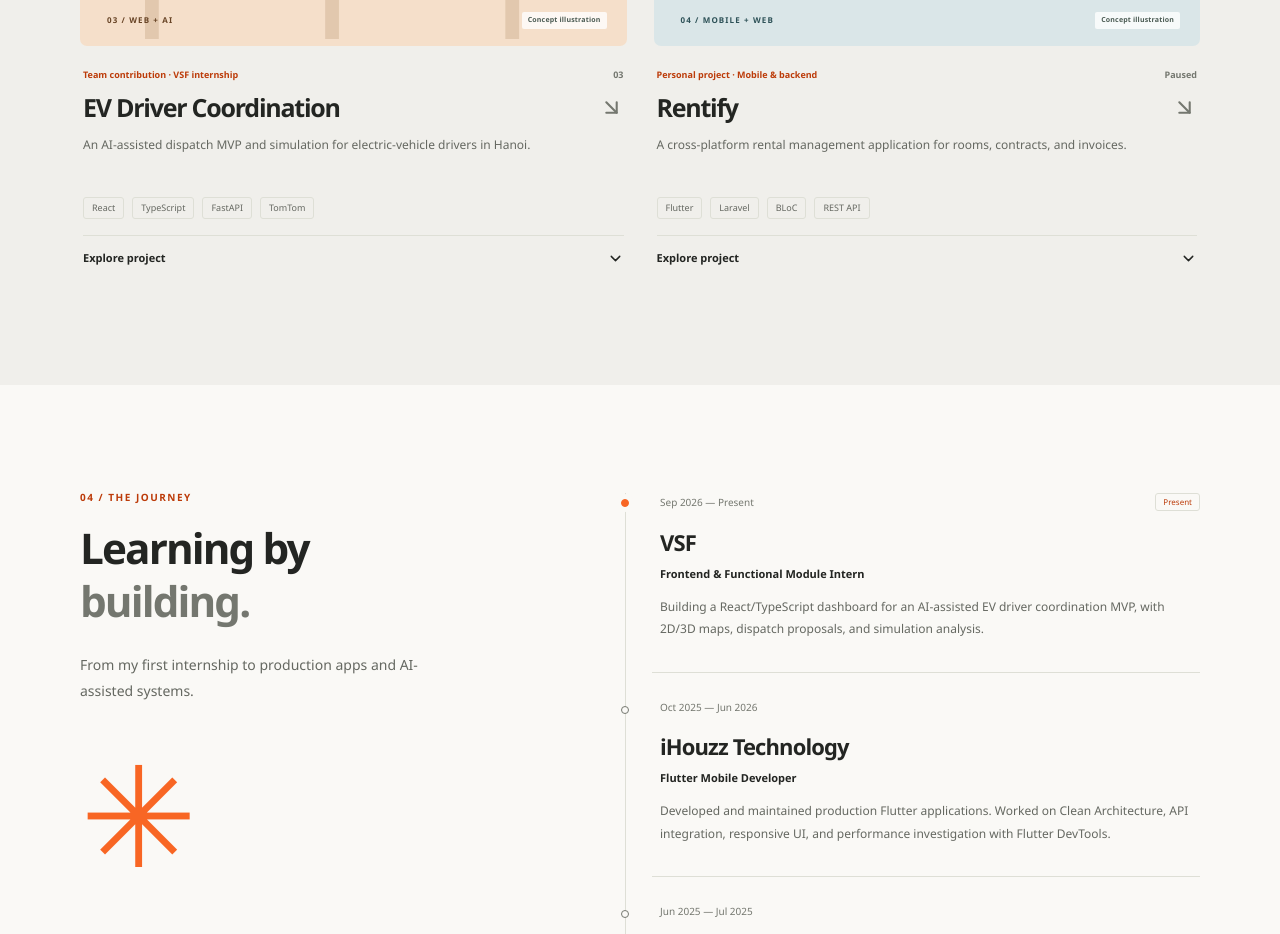
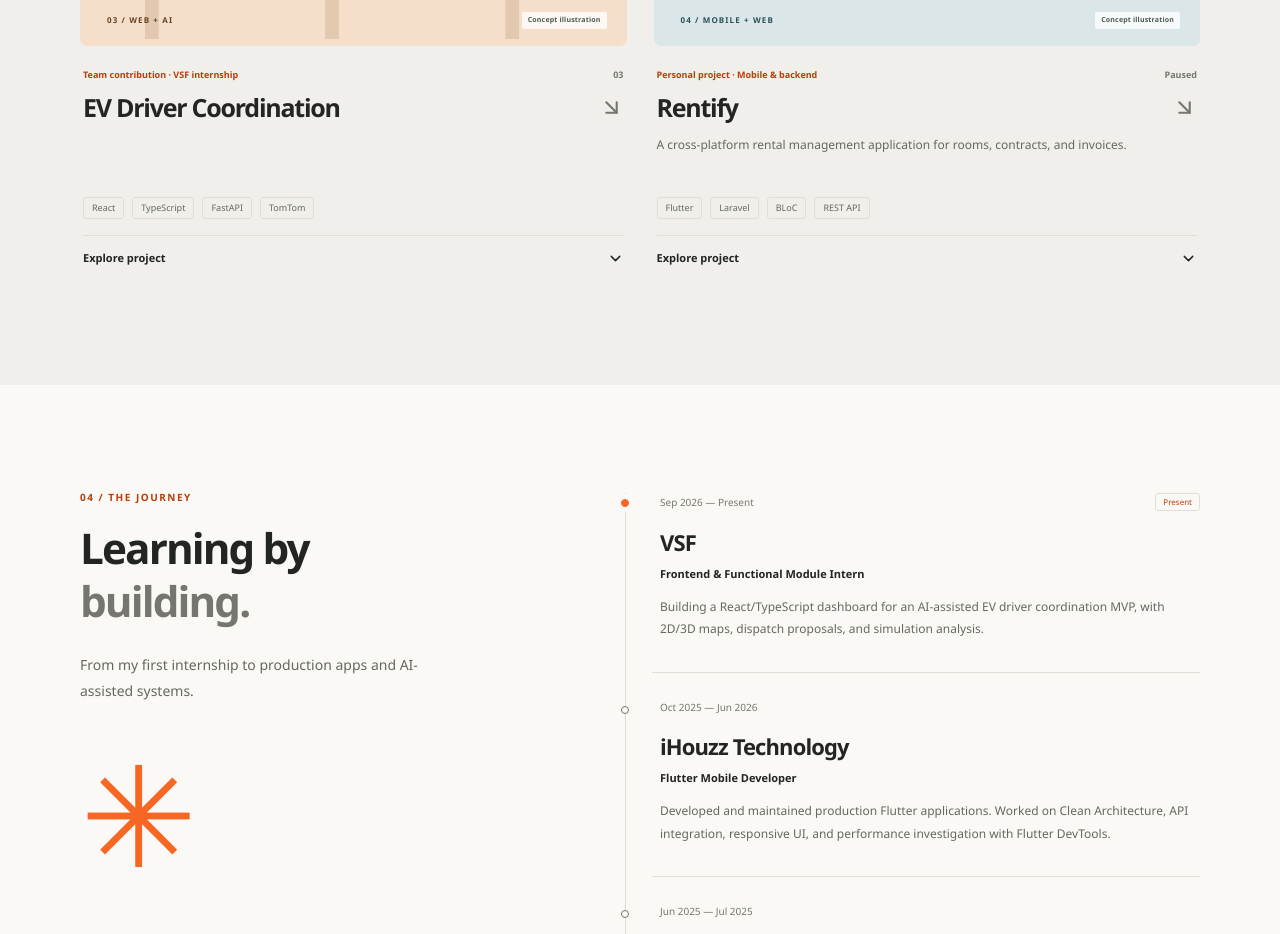
Before and after one commit to ScrotJame/MyPortfolio, a React (Vite) app: page / in a window 1280 px wide. Shown: the part 3540-4474 px from the top of the page. Built offline with nearby package versions, Linux system fonts and the light colour scheme.

Commit message:
change: des

```diff
--- a/src/data/content.ts
+++ b/src/data/content.ts
@@ -85,7 +85,7 @@
   experienceHeading: 'Kinh nghiệm làm việc', experienceIntro: 'Từ kỳ thực tập đầu tiên đến ứng dụng production và hệ thống tích hợp AI.',
   current: 'Hiện tại',
   experiences: [
-    { company: 'VSF', role: 'Thực tập Frontend & Phát triển module', date: '09/2026 — Hiện tại', description: 'Xây dựng dashboard React/TypeScript cho MVP điều phối tài xế xe điện bằng AI, với bản đồ 2D/3D, đề xuất điều phối và phân tích mô phỏng.' },
+    { company: 'VSF', role: 'Thực tập Frontend & Phát triển module', date: '09/2026 — Hiện tại', description: '' },
     { company: 'iHouzz Technology', role: 'Lập trình viên Flutter', date: '10/2025 — 06/2026', description: 'Phát triển và bảo trì ứng dụng Flutter production. Áp dụng Clean Architecture, tích hợp API, xây dựng UI responsive và phân tích hiệu năng bằng Flutter DevTools.' },
     { company: 'Enspire Digital', role: 'Lập trình viên Mobile Game', date: '06/2025 — 07/2025', description: 'Bảo trì ứng dụng Flutter và kết nối module iOS native với Unity bằng Platform Channels. Hoàn thiện tính năng, hình ảnh và độ ổn định ứng dụng.' },
     { company: 'IMSOFT', role: 'Thực tập lập trình game', date: '02/2025 — 04/2025', description: 'Tích lũy kinh nghiệm thực hành ban đầu trong phát triển game.' },
--- a/src/data/projects.ts
+++ b/src/data/projects.ts
@@ -44,7 +44,7 @@
   {
     id: 'dispatch', name: 'EV Driver Coordination',
     label: { en: 'A clearer view of city-wide dispatch.', vi: 'Góc nhìn rõ ràng hơn về điều phối.' },
-    description: { en: 'An AI-assisted dispatch MVP and simulation for electric-vehicle drivers in Hanoi.', vi: 'MVP điều phối có AI hỗ trợ và mô phỏng cho tài xế xe điện tại Hà Nội.' },
+    description: { en: '', vi: '' },
     role: { en: 'Team contribution · VSF internship', vi: 'Đóng góp trong nhóm · Thực tập VSF' },
     date: { en: 'Sep 2026 — Present', vi: '09/2026 — Hiện tại' },
     categories: ['Web', 'AI'], tech: ['React', 'TypeScript', 'FastAPI', 'TomTom'],
```
